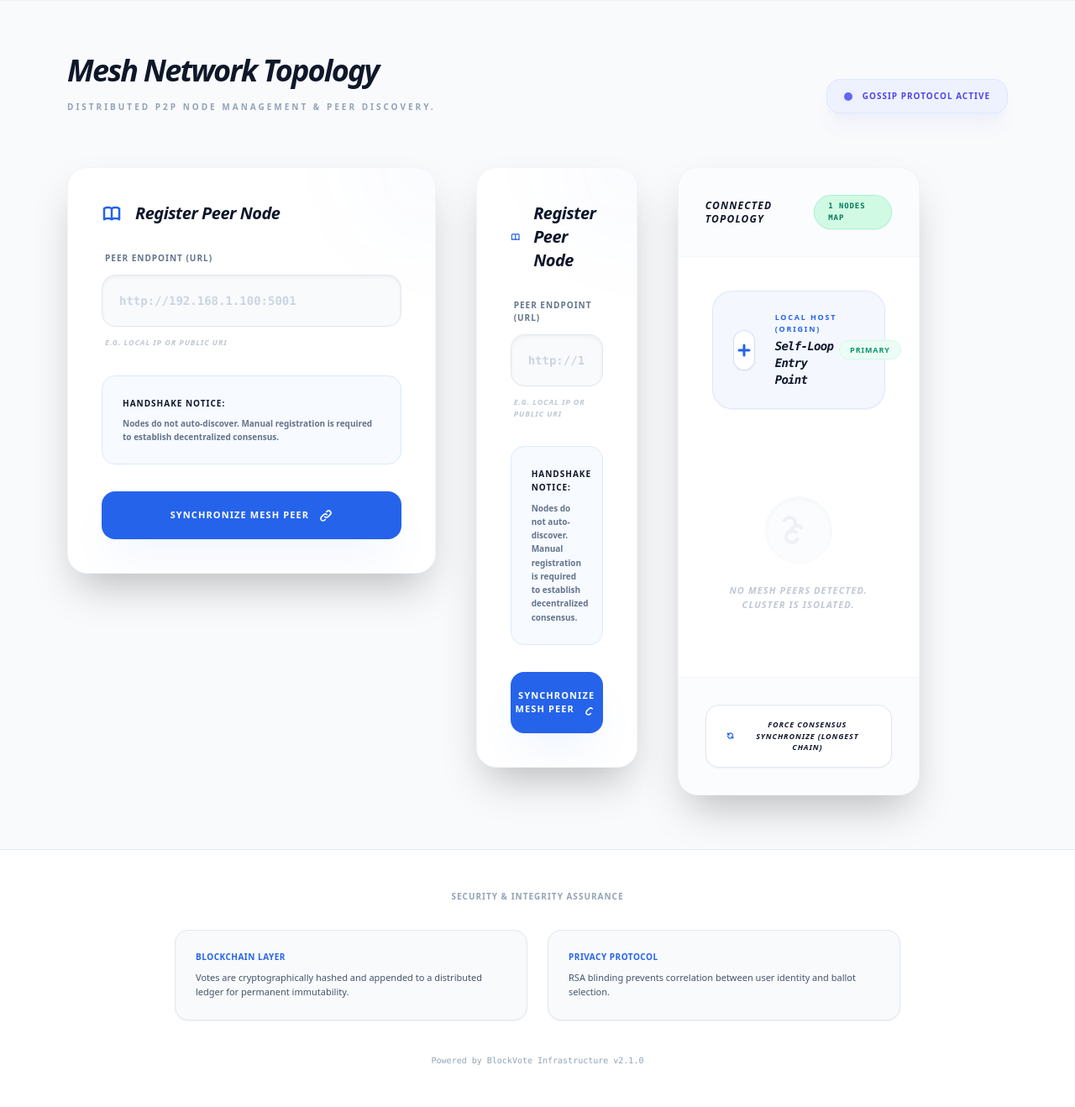
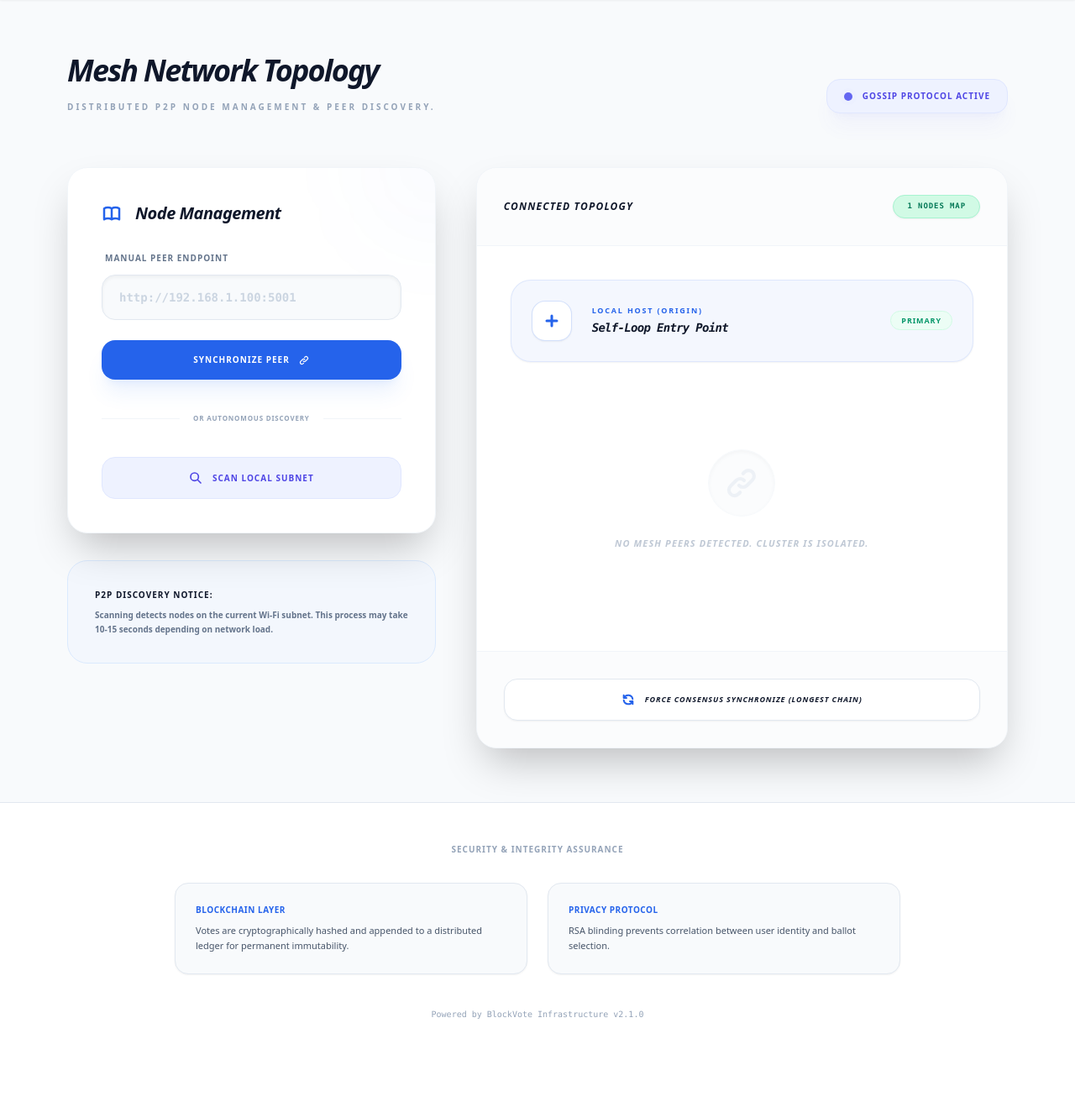
Before and after one commit to sebrbn/block_vote, a Flask app: page /network in a window 1280 px wide. Shown: the part 66-1384 px from the top of the page at 84% size. After the commit the page ends 1279 px from the top, so only its background shows below. Run offline with Flask 3, Linux system fonts and the light colour scheme; some libraries are stand-ins or nearby versions.

Commit message:
feat: Implement P2P State Synchronization for election metadata

```diff
--- a/app.py
+++ b/app.py
@@ -10,6 +10,7 @@ import hashlib    # For Cryptographic Hashing
 import secrets    # For generating high-entropy dynamic keys
 import re
 import ipaddress
+import requests
 from flask import jsonify
 
 # IMPORT YOUR EXISTING ALGORITHMS
@@ -560,6 +561,125 @@ def consensus():
         response = {'message': 'Our chain is authoritative (already up to date).', 'chain': vote_chain.chain}
     return response, 200
 
+@app.route('/election/state', methods=['GET'])
+def get_election_state():
+    """Returns the current global election configuration for P2P syncing."""
+    return jsonify({
+        "is_active": is_election_active,
+        "candidates": candidates_list,
+        "secret_hash": stored_secret_hash,
+        "shares": list(submitted_shares)  # Convert set of tuples to list for JSON
+    }), 200
+
+@app.route('/nodes/state/sync', methods=['GET'])
+def sync_election_state():
+    """Pulls election configuration from peers and merges it into local memory."""
+    global candidates_list, submitted_shares, stored_secret_hash, is_election_active
+
+    sync_occurred = False
+
+    for node in vote_chain.nodes:
+        try:
+            resp = requests.get(f"http://{node}/election/state", timeout=2)
+            if resp.status_code == 200:
+                data = resp.json()
+
+                # 1. Merge Candidates
+                for peer_candidate in data.get('candidates', []):
+                    if peer_candidate not in candidates_list:
+                        candidates_list.append(peer_candidate)
+                        sync_occurred = True
+
+                # 2. Sync Secret Hash (only if we don't have one)
+                if not stored_secret_hash and data.get('secret_hash'):
+                    stored_secret_hash = data.get('secret_hash')
+                    sync_occurred = True
+
+                # 3. Merge Shares
+                for peer_share in data.get('shares', []):
+                    # peer_share will be a list [x, y], convert back to tuple for set
+                    share_tuple = tuple(peer_share)
+                    if share_tuple not in submitted_shares:
+                        submitted_shares.add(share_tuple)
+                        sync_occurred = True
+        except:
+            continue
+
+    # 4. Auto-Unlock Check
+    if not is_election_active and len(submitted_shares) >= 3 and stored_secret_hash:
+        try:
+            # Attempt reconstruction to verify local integrity
+            shares_list = list(submitted_shares)[:3]
+            recovered_secret = shamir_secret_sharing.reconstruct_secret(shares_list)
+            if hashlib.sha256(str(recovered_secret).encode()).hexdigest() == stored_secret_hash:
+                is_election_active = True
+                sync_occurred = True
+        except:
+            pass
+
+    return jsonify({
+        "message": "State sync complete",
+        "sync_occurred": sync_occurred,
+        "active": is_election_active,
+        "shares_count": len(submitted_shares)
+    }), 200
+
+@app.route('/nodes/discover', methods=['GET'])
+def discover_peers():
+    """Autonomous P2P Discovery: Scans the local /24 subnet for other BlockVote nodes."""
+    import socket
+    import threading
+
+    discovered_nodes = []
+
+    # Identify local IP and subnet
+    try:
+        s = socket.socket(socket.AF_INET, socket.SOCK_DGRAM)
+        s.connect(("8.8.8.8", 80))
+        local_ip = s.getsockname()[0]
+        s.close()
+    except Exception:
+        local_ip = "127.0.0.1"
+
+    if local_ip == "127.0.0.1":
+        return {"message": "Could not identify local network for scanning.", "discovered_count": 0}, 400
+
+    ip_prefix = ".".join(local_ip.split('.')[:-1]) + "."
+    current_port = request.host.split(':')[-1] if ':' in request.host else '5000'
+
+    def scan_ip(offset):
+        target_ip = f"{ip_prefix}{offset}"
+        if target_ip == local_ip:
+            return
+
+        target_url = f"http://{target_ip}:{current_port}"
+        try:
+            # We check if the node is a BlockVote instance by hitting /chain
+            resp = requests.get(f"{target_url}/chain", timeout=0.1)
+            if resp.status_code == 200:
+                discovered_nodes.append(target_url)
+                vote_chain.register_node(target_url)
+        except:
+            pass
+
+    threads = []
+    for i in range(1, 255):
+        t = threading.Thread(target=scan_ip, args=(i,))
+        t.start()
+        threads.append(t)
+
+    for t in threads:
+        t.join()
+
+    if discovered_nodes:
+        return {
+            "message": f"Discovery complete. Found {len(discovered_nodes)} peers: {', '.join(discovered_nodes)}",
+            "discovered_count": len(discovered_nodes),
+            "nodes": discovered_nodes
+        }, 200
+
+    return {"message": "No new mesh peers found on local subnet.", "discovered_count": 0}, 200
+
 if __name__ == '__main__':
     parser = argparse.ArgumentParser()
     parser.add_argument('-p', '--port', default=5000, type=int, help='port to listen on')
--- a/templates/network.html
+++ b/templates/network.html
@@ -33,8 +33,8 @@
     </header>
 
     <div class="grid grid-cols-1 lg:grid-cols-12 gap-12">
-        <!-- Node Registration -->
-        <div class="lg:col-span-5">
+        <!-- Node Management -->
+        <div class="lg:col-span-12 xl:col-span-5 space-y-8">
             <section
                 class="bg-white p-10 rounded-3xl shadow-2xl border border-slate-100 relative group overflow-hidden">
                 <div
@@ -44,99 +44,50 @@
                 <h3 class="text-xl font-black text-slate-900 mb-8 italic tracking-tight flex items-center gap-4">
                     <svg class="h-6 w-6 text-brand-primary" fill="none" stroke="currentColor" viewbox="0 0 24 24">
                         <path
-                            d="M12 6.253v13m0-13C10.832 5.477 9.246 5 7.5 5S4.168 5.477 3 6.253v13C4.168 18.477 5.754 18 7.5 18s3.332.477 4.5 1.253m0-13C13.168 5.477 14.754 5 16.5 5c1.747 0 3.332.477 4.5 1.253v13C19.832 18.477 18.247 18 16.5 18c-1.746 0-3.332.477-4.5 1.253"
+                            d="M12 6.253v13m0-13C10.832 5.477 9.246 5 7.5 5S4.168 5.477 3 6.253v13C4.168 18.477 5.754 18 7.5 18s3.332.477 4.5 1.253m0-13C13.168 5.477 14.754 5 16.5 5c1.747 0 3.332.477 4.5 1.253v13C19.832 18.247 18.247 18 16.5 18c-1.746 0-3.332.477-4.5 1.253"
                             stroke-linecap="round" stroke-linejoin="round" stroke-width="2.5"></path>
                     </svg>
-                    Register Peer Node
+                    Node Management
                 </h3>
 
-                <form action="/register_node" method="POST" class="space-y-8 relative">
+                <form action="javascript:void(0);" onsubmit="registerNode()" class="space-y-6 relative">
                     <div>
                         <label class="block text-[10px] font-black text-slate-500 uppercase tracking-widest mb-3 ml-1"
-                            for="nodes">Peer Endpoint (URL)</label>
+                            for="node_url">Manual Peer Endpoint</label>
                         <input
-                            class="w-full px-5 py-5 bg-slate-50 border border-slate-200 rounded-2xl focus:ring-2 focus:ring-brand-primary outline-none transition-all placeholder:text-slate-300 text-sm font-bold text-slate-900 shadow-inner font-mono"
-                            id="nodes" name="nodes" placeholder="http://192.168.1.100:5001" required type="text" />
-                        <p
-                            class="mt-3 text-[9px] text-slate-400 font-bold uppercase tracking-widest italic ml-1 opacity-60">
-                            e.g. Local IP or Public URI</p>
-                    </div>
-
-                    <div class="bg-blue-50/50 p-6 rounded-2xl border border-blue-100">
-                        <p class="text-[10px] text-slate-500 leading-relaxed font-bold">
-                            <strong class="text-slate-900 block mb-2 uppercase tracking-widest">Handshake
-                                Notice:</strong>
-                            Nodes do not auto-discover. Manual registration is required to establish decentralized
-                            consensus.
-                        </p>
+                            class="w-full px-5 py-4 bg-slate-50 border border-slate-200 rounded-2xl focus:ring-2 focus:ring-brand-primary outline-none transition-all placeholder:text-slate-300 text-sm font-bold text-slate-900 shadow-inner font-mono"
+                            id="node_url" name="nodes" placeholder="http://192.168.1.100:5001" required type="text" />
                     </div>
 
                     <button
-                        class="w-full py-5 bg-brand-primary hover:bg-brand-secondary text-white font-black rounded-2xl transition-all shadow-2xl shadow-blue-500/10 uppercase tracking-widest text-[11px] active:scale-[0.98] group/btn"
+                        class="w-full py-4 bg-brand-primary hover:bg-brand-secondary text-white font-black rounded-2xl transition-all shadow-xl shadow-blue-500/10 uppercase tracking-widest text-[10px] active:scale-[0.98] group/btn"
                         type="submit">
-                        Synchronize Mesh Peer
-                        <svg class="inline w-4 h-4 ml-2 group-hover/btn:rotate-12 transition-transform" fill="none"
+                        Synchronize Peer
+                        <svg class="inline w-3 h-3 ml-2 group-hover/btn:rotate-12 transition-transform" fill="none"
                             stroke="currentColor" viewbox="0 0 24 24">
                             <path
                                 d="M13.828 10.172a4 4 0 00-5.656 0l-4 4a4 4 0 105.656 5.656l1.102-1.101m-.758-4.899a4 4 0 005.656 0l4-4a4 4 0 00-5.656-5.656l-1.1 1.1"
                                 stroke-linecap="round" stroke-linejoin="round" stroke-width="2.5"></path>
                         </svg>
                     </button>
-                </form>
-            </section>
+
+                    <div class="relative py-4">
+                        <div class="absolute inset-0 flex items-center" aria-hidden="true">
+                            <div class="w-full border-t border-slate-100"></div>
+                        </div>
+                        <div class="relative flex justify-center text-[8px] uppercase font-black tracking-widest">
+                            <span class="bg-white px-4 text-slate-400">Or Autonomous Discovery</span>
+                        </div>
                     </div>
 
-        <div class="grid grid-cols-1 lg:grid-cols-12 gap-12">
-            <!-- Node Registration -->
-            <div class="lg:col-span-5">
-                <section
-                    class="bg-white p-10 rounded-3xl shadow-2xl border border-slate-100 relative group overflow-hidden">
-                    <div
-                        class="absolute top-0 right-0 w-32 h-32 bg-brand-primary/5 rounded-full blur-3xl -mr-16 -mt-16 transition-transform group-hover:scale-110">
-                    </div>
-
-                    <h3 class="text-xl font-black text-slate-900 mb-8 italic tracking-tight flex items-center gap-4">
-                        <svg class="h-6 w-6 text-brand-primary" fill="none" stroke="currentColor" viewbox="0 0 24 24">
-                            <path
-                                d="M12 6.253v13m0-13C10.832 5.477 9.246 5 7.5 5S4.168 5.477 3 6.253v13C4.168 18.477 5.754 18 7.5 18s3.332.477 4.5 1.253m0-13C13.168 5.477 14.754 5 16.5 5c1.747 0 3.332.477 4.5 1.253v13C19.832 18.477 18.247 18 16.5 18c-1.746 0-3.332.477-4.5 1.253"
-                                stroke-linecap="round" stroke-linejoin="round" stroke-width="2.5"></path>
+                    <button onclick="discoverPeers()"
+                        class="w-full py-4 bg-indigo-50 hover:bg-indigo-100 text-indigo-600 font-black rounded-2xl transition-all border border-indigo-100 uppercase tracking-widest text-[10px] active:scale-[0.98] flex items-center justify-center gap-3"
+                        type="button" id="discover_btn">
+                        <svg class="w-4 h-4" fill="none" stroke="currentColor" viewbox="0 0 24 24">
+                            <path d="M21 21l-6-6m2-5a7 7 0 11-14 0 7 7 0 0114 0z" stroke-linecap="round"
+                                stroke-linejoin="round" stroke-width="2.5"></path>
                         </svg>
-                        Register Peer Node
-                    </h3>
-
-                    <form action="javascript:void(0);" onsubmit="registerNode()" class="space-y-8 relative">
-                        <div>
-                            <label
-                                class="block text-[10px] font-black text-slate-500 uppercase tracking-widest mb-3 ml-1"
-                                for="node_url">Peer Endpoint (URL)</label>
-                            <input
-                                class="w-full px-5 py-5 bg-slate-50 border border-slate-200 rounded-2xl focus:ring-2 focus:ring-brand-primary outline-none transition-all placeholder:text-slate-300 text-sm font-bold text-slate-900 shadow-inner font-mono"
-                                id="node_url" name="nodes" placeholder="http://192.168.1.100:5001" required
-                                type="text" />
-                            <p
-                                class="mt-3 text-[9px] text-slate-400 font-bold uppercase tracking-widest italic ml-1 opacity-60">
-                                e.g. Local IP or Public URI</p>
-                        </div>
-
-                        <div class="bg-blue-50/50 p-6 rounded-2xl border border-blue-100">
-                            <p class="text-[10px] text-slate-500 leading-relaxed font-bold">
-                                <strong class="text-slate-900 block mb-2 uppercase tracking-widest">Handshake
-                                    Notice:</strong>
-                                Nodes do not auto-discover. Manual registration is required to establish decentralized
-                                consensus.
-                            </p>
-                        </div>
-
-                        <button
-                            class="w-full py-5 bg-brand-primary hover:bg-brand-secondary text-white font-black rounded-2xl transition-all shadow-2xl shadow-blue-500/10 uppercase tracking-widest text-[11px] active:scale-[0.98] group/btn"
-                            type="submit">
-                            Synchronize Mesh Peer
-                            <svg class="inline w-4 h-4 ml-2 group-hover/btn:rotate-12 transition-transform" fill="none"
-                                stroke="currentColor" viewbox="0 0 24 24">
-                                <path
-                                    d="M13.828 10.172a4 4 0 00-5.656 0l-4 4a4 4 0 105.656 5.656l1.102-1.101m-.758-4.899a4 4 0 00(5.656 0l4-4a4 4 0 00-5.656-5.656l-1.1 1.1"
-                                    stroke-linecap="round" stroke-linejoin="round" stroke-width="2.5"></path>
-                            </svg>
+                        Scan Local Subnet
                     </button>
 
                     <div id="output"
@@ -144,15 +95,22 @@
                     </div>
                 </form>
             </section>
+
+            <div class="bg-blue-50/50 p-8 rounded-3xl border border-blue-100">
+                <p class="text-[10px] text-slate-500 leading-relaxed font-bold">
+                    <strong class="text-slate-900 block mb-2 uppercase tracking-widest">P2P Discovery Notice:</strong>
+                    Scanning detects nodes on the current Wi-Fi subnet. This process may take 10-15 seconds depending on
+                    network load.
+                </p>
+            </div>
         </div>
 
         <!-- Node List -->
-            <div class="lg:col-span-7">
+        <div class="lg:col-span-12 xl:col-span-7">
             <section
                 class="bg-white rounded-3xl border border-slate-100 shadow-2xl overflow-hidden flex flex-col h-full">
                 <div class="p-8 border-b border-slate-100 bg-slate-50/50 flex items-center justify-between">
-                        <h3 class="text-xs font-black text-slate-900 uppercase tracking-widest italic">Connected
-                            Topology
+                    <h3 class="text-xs font-black text-slate-900 uppercase tracking-widest italic">Connected Topology
                     </h3>
                     <span
                         class="bg-emerald-100 text-emerald-700 text-[9px] font-black px-4 py-1.5 rounded-full uppercase font-mono shadow-sm tracking-widest border border-emerald-200">{{
@@ -173,8 +131,7 @@
                                     </svg>
                                 </div>
                                 <div>
-                                        <p
-                                            class="text-[9px] font-black text-brand-primary uppercase tracking-[0.2em] mb-1">
+                                    <p class="text-[9px] font-black text-brand-primary uppercase tracking-[0.2em] mb-1">
                                         Local Host (Origin)</p>
                                     <p class="text-sm font-mono text-slate-900 font-bold italic tracking-tighter">
                                         Self-Loop Entry Point</p>
@@ -194,8 +151,7 @@
                                     <svg class="w-6 h-6" fill="none" stroke="currentColor" viewbox="0 0 24 24">
                                         <path
                                             d="M12 11c0 3.517-1.009 6.799-2.753 9.571m-3.44-2.04l.054-.09A10.003 10.003 0 0110 11V7a4 4 0 00-8 0v4c0 1.556.354 3.03 1 4.355m9.188 2.393A10.003 10.003 0 0012 15V3m0 12c1.74 0 3.342.466 4.717 1.275l.057.034"
-                                                stroke-linecap="round" stroke-linejoin="round" stroke-width="2.5">
-                                            </path>
+                                            stroke-linecap="round" stroke-linejoin="round" stroke-width="2.5"></path>
                                     </svg>
                                 </div>
                                 <div>
@@ -221,7 +177,7 @@
                                 <svg class="w-10 h-10 text-slate-200" fill="none" stroke="currentColor"
                                     viewbox="0 0 24 24">
                                     <path
-                                            d="M13.828 10.172a4 4 0 00-5.656 0l-4 4a4 4 0 105.656 5.656l1.102-1.101m-.758-4.899a4 4 0 00-5.656 0l4-4a4 4 0 00-5.656-5.656l-1.1 1.1"
+                                        d="M13.828 10.172a4 4 0 00-5.656 0l-4 4a4 4 0 105.656 5.656l1.102-1.101m-.758-4.899a4 4 0 005.656 0l4-4a4 4 0 00-5.656-5.656l-1.1 1.1"
                                         stroke-linecap="round" stroke-linejoin="round" stroke-width="2.5"></path>
                                 </svg>
                             </div>
@@ -237,8 +193,7 @@
                     <button onclick="syncChain()"
                         class="w-full py-4 px-6 bg-white border border-slate-200 hover:border-brand-primary text-slate-900 font-black rounded-2xl transition-all shadow-sm active:scale-95 uppercase tracking-widest text-[9px] flex items-center justify-center gap-3 italic"
                         type="button">
-                            <svg class="w-4 h-4 text-brand-primary" fill="none" stroke="currentColor"
-                                viewbox="0 0 24 24">
+                        <svg class="w-4 h-4 text-brand-primary" fill="none" stroke="currentColor" viewbox="0 0 24 24">
                             <path
                                 d="M4 4v5h.582m15.356 2A8.001 8.001 0 004.582 9m0 0H9m11 11v-5h-.581m0 0a8.003 8.003 0 01-15.357-2m15.357 2H15"
                                 stroke-linecap="round" stroke-linejoin="round" stroke-width="3"></path>
@@ -274,15 +229,56 @@
             }
         }
 
+        async function discoverPeers() {
+            const outputBox = document.getElementById('output');
+            const btn = document.getElementById('discover_btn');
+
+            outputBox.classList.remove('hidden');
+            outputBox.innerText = "🚀 Scanning local subnet for BlockVote instances...";
+            btn.disabled = true;
+            btn.classList.add('opacity-50');
+
+            try {
+                const response = await fetch('/nodes/discover');
+                const data = await response.json();
+                outputBox.innerText = "🔍 Discovery complete: " + data.message;
+                if (data.discovered_count > 0) {
+                    setTimeout(() => location.reload(), 2000);
+                } else {
+                    btn.disabled = false;
+                    btn.classList.remove('opacity-50');
+                }
+            } catch (error) {
+                outputBox.innerText = "❌ Discovery failed: " + error;
+                btn.disabled = false;
+                btn.classList.remove('opacity-50');
+            }
+        }
+
         async function syncChain() {
             const outputBox = document.getElementById('output');
             outputBox.classList.remove('hidden');
-                outputBox.innerText = "🔄 Syncing ledger with mesh topography...";
+            outputBox.innerText = "🔄 Syncing ledger and election state with mesh topology...";
 
             try {
-                    const response = await fetch('/nodes/resolve');
-                    const data = await response.json();
-                    outputBox.innerText = "🌐 Network Consensus: " + data.message;
+                // 1. Sync Blockchain
+                const blockResp = await fetch('/nodes/resolve');
+                const blockData = await blockResp.json();
+
+                // 2. Sync Election State (Candidates, Shares, etc.)
+                const stateResp = await fetch('/nodes/state/sync');
+                const stateData = await stateResp.json();
+
+                let msg = "🌐 Network Consensus: " + blockData.message;
+                if (stateData.sync_occurred) {
+                    msg += " | Election state updated!";
+                }
+                outputBox.innerText = msg;
+
+                // Reload if state change was significant (e.g. election unlocked)
+                if (stateData.active) {
+                    setTimeout(() => location.reload(), 1500);
+                }
             } catch (error) {
                 outputBox.innerText = "❌ Sync Failed: " + error;
             }
@@ -291,10 +287,17 @@
         // 🔄 THE AUTO-SYNC GOSSIP PROTOCOL
         setInterval(async () => {
             try {
-                    const response = await fetch('/nodes/resolve');
-                    const data = await response.json();
-                    if (data.message && data.message.includes('replaced')) {
-                        console.log("🚨 AUTO-SYNC: Mesh network update detected.");
+                // Background Sync blockchain
+                await fetch('/nodes/resolve');
+
+                // Background Sync state
+                const resp = await fetch('/nodes/state/sync');
+                const data = await resp.json();
+
+                if (data.sync_occurred) {
+                    console.log("🚨 AUTO-SYNC: Mesh network election state update detected.");
+                    // Optional: auto-reload if election status changed to active
+                    if (data.active) location.reload();
                 }
             } catch (error) {
                 console.error("Auto-sync ping failed.", error);
```
Lines whose indentation alone changed are shown as unchanged.
